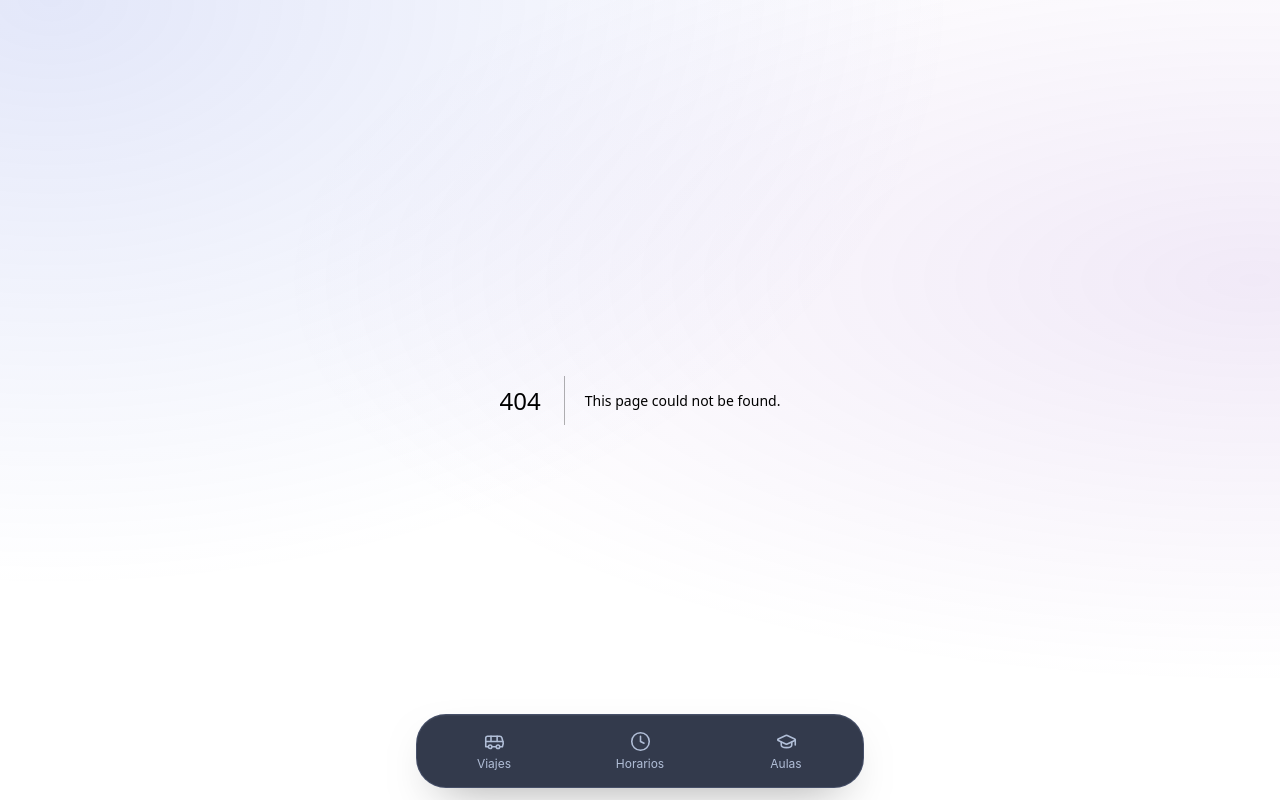
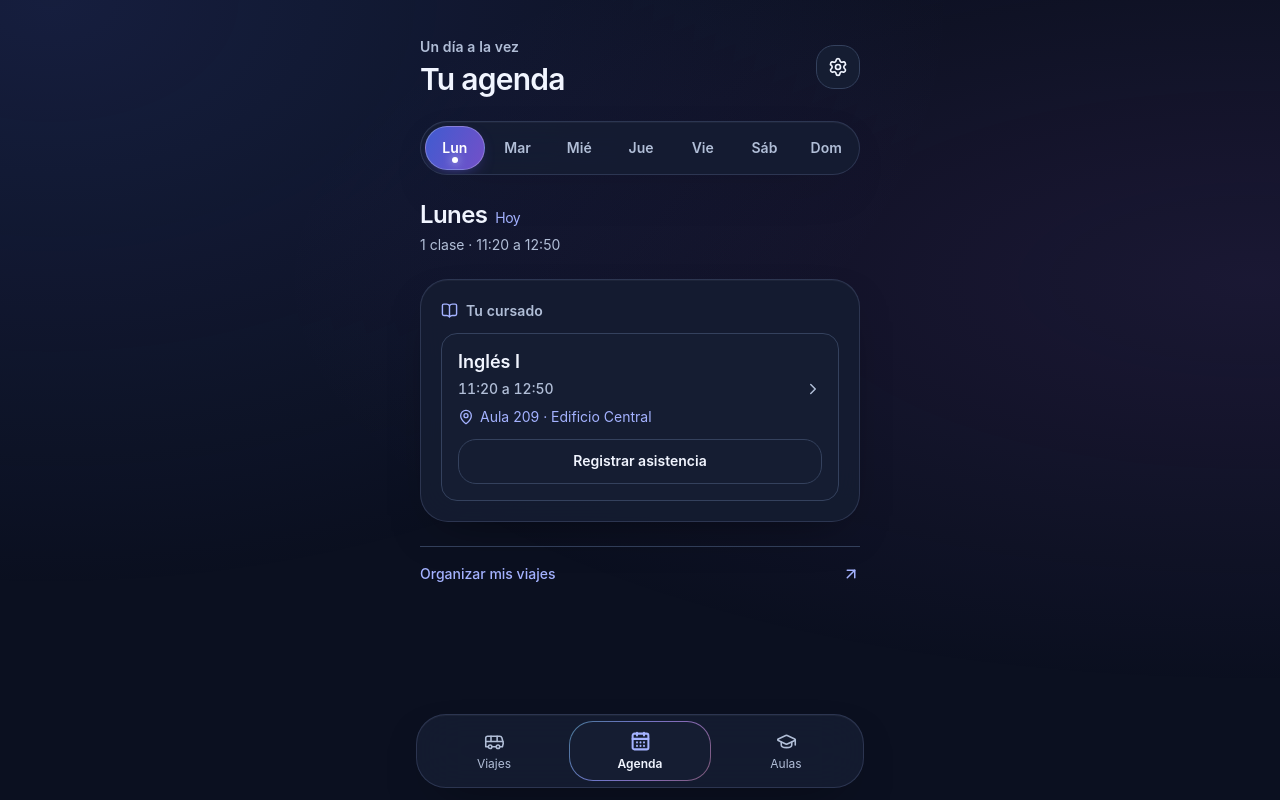
Before and after one commit to aalvaroespinoza/AppHorarios, a Next.js app: page /agenda in a window 1280 px wide. Before the commit this address had no page. Built offline with nearby package versions, Linux system fonts and the light colour scheme.

Commit message:
feat: agregar agenda diaria y acceso secundario a horarios

```diff
--- a/public/OneSignalSDKWorker.js
+++ b/public/OneSignalSDKWorker.js
@@ -5,9 +5,9 @@ try {
 }
 
 const CACHE_PREFIX = 'app-horarios-';
-const CACHE_NAME = `${CACHE_PREFIX}glass-v3`;
+const CACHE_NAME = `${CACHE_PREFIX}agenda-v1`;
 const DOCUMENT_CACHE = `${CACHE_NAME}-documents`;
-const CORE_ROUTES = ['/', '/viajes', '/horarios', '/aulas', '/configuracion', '/configuracion/materias', '/offline'];
+const CORE_ROUTES = ['/', '/agenda', '/viajes', '/horarios', '/aulas', '/configuracion', '/configuracion/materias', '/offline'];
 const PRE_CACHE = ['/manifest.json', '/icon', '/apple-icon', '/icons/icon-192.png', '/icons/icon-512.png', '/icons/apple-touch-icon.png'];
 
 const OFFLINE_HTML = `<!doctype html><html lang="es"><head><meta charset="utf-8"><meta name="viewport" content="width=device-width, initial-scale=1"><meta name="theme-color" content="#0b1020"><title>Sin conexión — LifeOS</title><style>*{box-sizing:border-box}body{margin:0;min-height:100dvh;display:grid;place-items:center;padding:24px;background:#f4f6fc;color:#14213b;font:16px/1.5 system-ui,sans-serif}.card{max-width:360px;padding:32px;border:1px solid #dbe2f3;border-radius:32px;background:#ffffffd9;box-shadow:0 20px 70px #536cb31a}h1{font-size:26px;letter-spacing:-.04em}p{color:#56617a}a,button{display:inline-block;min-height:44px;padding:12px 20px;border:0;border-radius:24px;background:#465dde;color:white;font:inherit;text-decoration:none}button{margin-top:12px}@media(prefers-color-scheme:dark){body{background:#0b1020;color:#eef3ff}.card{background:#182239;border-color:#334366}p{color:#b6c2d9}}</style></head><body><main class="card"><h1>Sin conexión</h1><p>Esta pantalla todavía no está disponible sin internet. Tus datos guardados siguen en este dispositivo.</p><a href="/">Volver a Viajes</a><br><button onclick="location.reload()">Reintentar</button></main></body></html>`;
--- /dev/null
+++ b/src/app/agenda/page.tsx
@@ -0,0 +1,45 @@
+"use client";
+
+import Link from 'next/link';
+import { ArrowUpRight, CalendarDays, Settings } from 'lucide-react';
+import { AnimatePresence, motion, useReducedMotion } from 'framer-motion';
+import { useEscenario } from '@/hooks/useEscenario';
+import { useTodaySchedule } from '@/hooks/useTodaySchedule';
+import { getDiaActual } from '@/context/EscenarioContext';
+import ContextualControls from '@/features/schedule/ContextualControls';
+import { ClassTimeline } from '@/features/schedule/ClassTimeline';
+
+const dayLabels: Record<string, string> = { lunes: 'Lunes', martes: 'Martes', miercoles: 'Miércoles', jueves: 'Jueves', viernes: 'Viernes', sabado: 'Sábado', domingo: 'Domingo' };
+
+export default function AgendaPage() {
+  const { diaSeleccionado, setDiaSeleccionado } = useEscenario();
+  const { materiasDelDia, isToday, horaActualHHMM, timeMounted } = useTodaySchedule();
+  const reduced = useReducedMotion();
+  const first = materiasDelDia[0];
+  const end = materiasDelDia.reduce((latest, item) => item.horaFin > latest ? item.horaFin : latest, '');
+
+  return (
+    <main className="page-shell flex flex-col gap-6">
+      <header className="flex items-center justify-between gap-3 pt-4">
+        <div><p className="section-label mb-1">Un día a la vez</p><h1 className="text-3xl font-semibold tracking-tight">Tu agenda</h1></div>
+        <Link href="/configuracion" aria-label="Configuración" className="glass-button w-11 p-0"><Settings size={20} /></Link>
+      </header>
+      <ContextualControls />
+      {!timeMounted ? <div className="glass-panel p-6 text-subtle" role="status">Preparando tu agenda…</div> : <>
+        <div className="flex items-center justify-between gap-3">
+          <div>
+            <h2 className="text-2xl font-semibold tracking-tight">{dayLabels[diaSeleccionado]}{isToday && <span className="ml-2 text-sm font-normal text-accent">Hoy</span>}</h2>
+            <p className="mt-1 text-sm text-subtle">{first ? `${materiasDelDia.length} ${materiasDelDia.length === 1 ? 'clase' : 'clases'} · ${first.horaInicio} a ${end}` : 'Un día sin cursado'}</p>
+          </div>
+          {!isToday && <button type="button" className="glass-button text-sm" onClick={() => setDiaSeleccionado(getDiaActual())}><CalendarDays size={16} />Hoy</button>}
+        </div>
+        <AnimatePresence mode="wait" initial={false}>
+          <motion.div key={diaSeleccionado} initial={reduced ? false : { opacity: 0, y: 8 }} animate={{ opacity: 1, y: 0 }} exit={{ opacity: 0 }} transition={{ duration: reduced ? 0 : .18 }}>
+            <ClassTimeline selectedDay={diaSeleccionado} materiasDelDia={materiasDelDia} isToday={isToday} horaActualHHMM={horaActualHHMM} compact={false} allowCollapse={false} />
+          </motion.div>
+        </AnimatePresence>
+        <Link href="/" className="flex min-h-14 items-center justify-between gap-3 border-t border-line py-4 text-sm font-medium text-accent">Organizar mis viajes<ArrowUpRight size={18} /></Link>
+      </>}
+    </main>
+  );
+}
--- a/src/app/page.tsx
+++ b/src/app/page.tsx
@@ -1,5 +1,7 @@
 "use client";
 
+import Link from 'next/link';
+import { ArrowUpRight } from 'lucide-react';
 import { useEscenario } from '@/hooks/useEscenario';
 import { useBec } from '@/hooks/useBec';
 import { useTodaySchedule } from '@/hooks/useTodaySchedule';
@@ -21,6 +23,7 @@ export default function HomePage() {
     <main className="page-shell flex min-h-[100dvh] flex-col gap-5">
       <ScheduleHeader diaCapitalizado={diaSeleccionado.charAt(0).toUpperCase() + diaSeleccionado.slice(1)} diaSeleccionado={diaSeleccionado} setDiaSeleccionado={setDiaSeleccionado} />
       <ContextualControls />
+      <Link href="/horarios" className="flex min-h-11 items-center justify-between gap-2 text-sm font-medium text-accent">Todos los horarios de colectivos<ArrowUpRight size={17} /></Link>
       {timeMounted ? (
         <>
           {trip('ida', false)}
--- a/src/components/layout/Navbar.tsx
+++ b/src/components/layout/Navbar.tsx
@@ -4,12 +4,12 @@ import { useEffect, useState } from 'react';
 import Link from 'next/link';
 import { usePathname } from 'next/navigation';
 import { motion, useReducedMotion } from 'framer-motion';
-import { Bus, Clock, GraduationCap, WifiOff } from 'lucide-react';
+import { Bus, CalendarDays, GraduationCap, WifiOff } from 'lucide-react';
 import { syncEngine } from '@/core/sync/engine';
 
 const tabs = [
   { href: '/', label: 'Viajes', Icon: Bus },
-  { href: '/horarios', label: 'Horarios', Icon: Clock },
+  { href: '/agenda', label: 'Agenda', Icon: CalendarDays },
   { href: '/aulas', label: 'Aulas', Icon: GraduationCap },
 ];
 
@@ -31,7 +31,7 @@ export function Navbar() {
     };
   }, []);
   const active = pathname.startsWith('/aulas') || pathname.startsWith('/configuracion/materias')
-    ? '/aulas' : pathname.startsWith('/horarios') ? '/horarios' : pathname === '/' || pathname.startsWith('/viajes') ? '/' : '';
+    ? '/aulas' : pathname.startsWith('/agenda') ? '/agenda' : pathname === '/' || pathname.startsWith('/viajes') || pathname.startsWith('/horarios') ? '/' : '';
 
   return (
     <nav aria-label="Navegación principal" className="fixed z-40 inset-x-4 mx-auto max-w-[448px]"
--- a/src/context/EscenarioContext.tsx
+++ b/src/context/EscenarioContext.tsx
@@ -22,8 +22,8 @@ export interface EscenarioContextProps {
 
 export const getDiaActual = (): DayOfWeek => {
   const dias = ['domingo', 'lunes', 'martes', 'miercoles', 'jueves', 'viernes', 'sabado'];
-  const diaIndex = new Date().getDay();
-  if (diaIndex === 0) return 'lunes'; // Si es domingo, por defecto mostramos lunes
+  const weekday = new Intl.DateTimeFormat('en-US', { weekday: 'short', timeZone: 'America/Argentina/Cordoba' }).format(new Date());
+  const diaIndex = ['Sun', 'Mon', 'Tue', 'Wed', 'Thu', 'Fri', 'Sat'].indexOf(weekday);
   return dias[diaIndex] as DayOfWeek;
 };
 
--- a/src/features/schedule/ClassTimeline.tsx
+++ b/src/features/schedule/ClassTimeline.tsx
@@ -17,6 +17,7 @@ export interface ClassTimelineProps {
   horaActualHHMM?: string; linePosition?: "none" | "before" | "inside" | "after";
   activeIndex?: number; compact?: boolean;
   selectedDay?: string;
+  allowCollapse?: boolean;
 }
 const dateKey = () => new Intl.DateTimeFormat('en-CA', { timeZone: 'America/Argentina/Cordoba', year: 'numeric', month: '2-digit', day: '2-digit' }).format(new Date());
 const nameOf = (item: ClassItem) => item.nombre || item.name || item.title || item.rawText || '';
@@ -24,7 +25,7 @@ const startOf = (item: ClassItem) => item.horaInicio || item.timeStart || '';
 const endOf = (item: ClassItem) => item.horaFin || item.timeEnd || '';
 const attendanceKey = (item: ClassItem, index: number) => item.id ? `${item.id}-${startOf(item)}` : `class-${index}`;
 
-export function ClassTimeline({ materiasDelDia, classes, isToday, horaActualHHMM = '00:00', compact = true, selectedDay }: ClassTimelineProps) {
+export function ClassTimeline({ materiasDelDia, classes, isToday, horaActualHHMM = '00:00', compact = true, selectedDay, allowCollapse = true }: ClassTimelineProps) {
   const items = materiasDelDia || classes || [];
   const [selectedMateria, setSelectedMateria] = useState<ClassItem | null>(null);
   const [expanded, setExpanded] = useState(!compact);
@@ -82,7 +83,7 @@ export function ClassTimeline({ materiasDelDia, classes, isToday, horaActualHHMM
       })}
     </div>
     {error && <p role="alert" className="mt-3 text-sm text-danger">{error}</p>}
-    {items.length > 0 && <button type="button" onClick={() => setExpanded(!expanded)} aria-expanded={expanded} className="mt-3 flex min-h-11 w-full items-center justify-center gap-2 text-sm font-medium text-accent">{expanded ? 'Ver resumen' : 'Ver cursado del día'}<ChevronDown size={16} className={expanded ? 'rotate-180' : ''} /></button>}
+    {items.length > 0 && allowCollapse && <button type="button" onClick={() => setExpanded(!expanded)} aria-expanded={expanded} className="mt-3 flex min-h-11 w-full items-center justify-center gap-2 text-sm font-medium text-accent">{expanded ? 'Ver resumen' : 'Ver cursado del día'}<ChevronDown size={16} className={expanded ? 'rotate-180' : ''} /></button>}
     <MateriaDetailModal materia={selectedMateria} eventDate={selectedDay ? classDateForDay(selectedDay) : undefined} onClose={() => setSelectedMateria(null)} />
   </section>;
 }
--- a/src/features/schedule/ContextualControls.tsx
+++ b/src/features/schedule/ContextualControls.tsx
@@ -9,7 +9,7 @@ import type { DayOfWeek } from '@/core/types/common';
 const DAYS: { id: DayOfWeek; label: string }[] = [
   { id: 'lunes', label: 'Lun' }, { id: 'martes', label: 'Mar' },
   { id: 'miercoles', label: 'Mié' }, { id: 'jueves', label: 'Jue' },
-  { id: 'viernes', label: 'Vie' }, { id: 'sabado', label: 'Sáb' },
+  { id: 'viernes', label: 'Vie' }, { id: 'sabado', label: 'Sáb' }, { id: 'domingo', label: 'Dom' },
 ];
 
 export default function ContextualControls({ showScenarios = true }: { showScenarios?: boolean }) {
```
